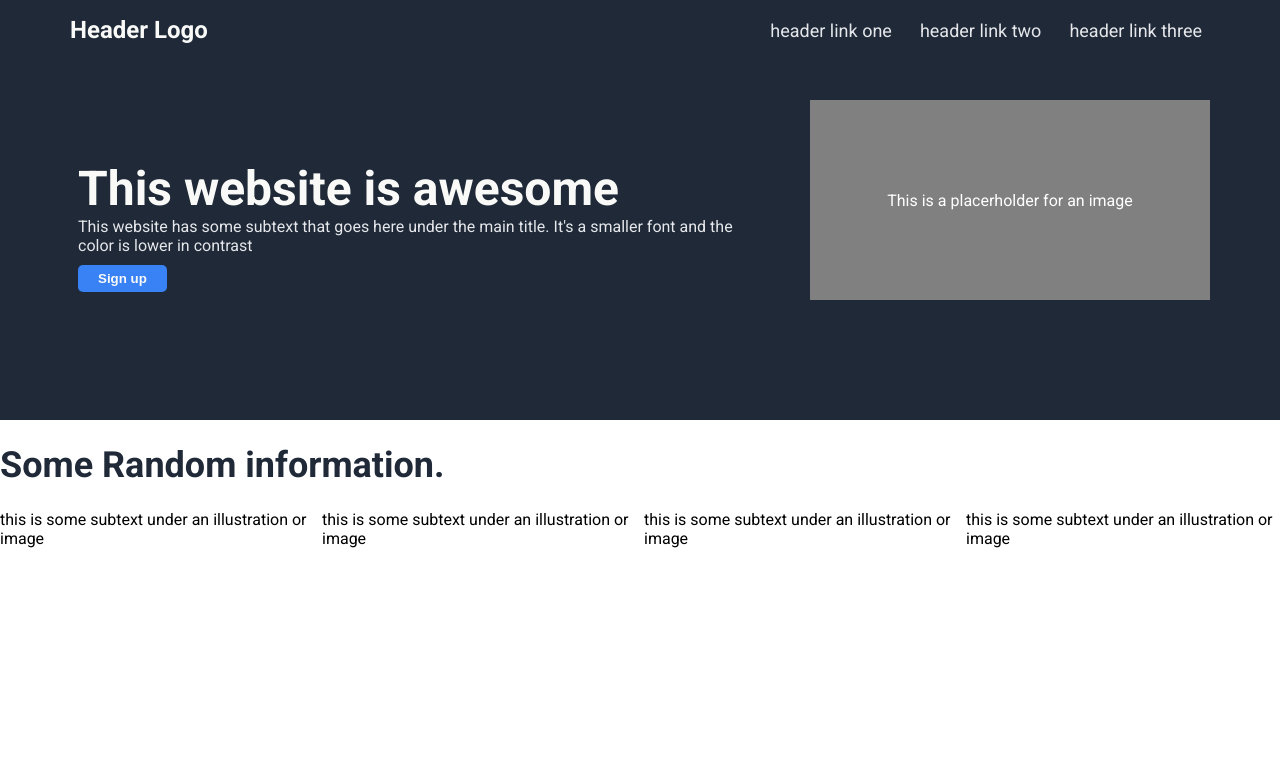
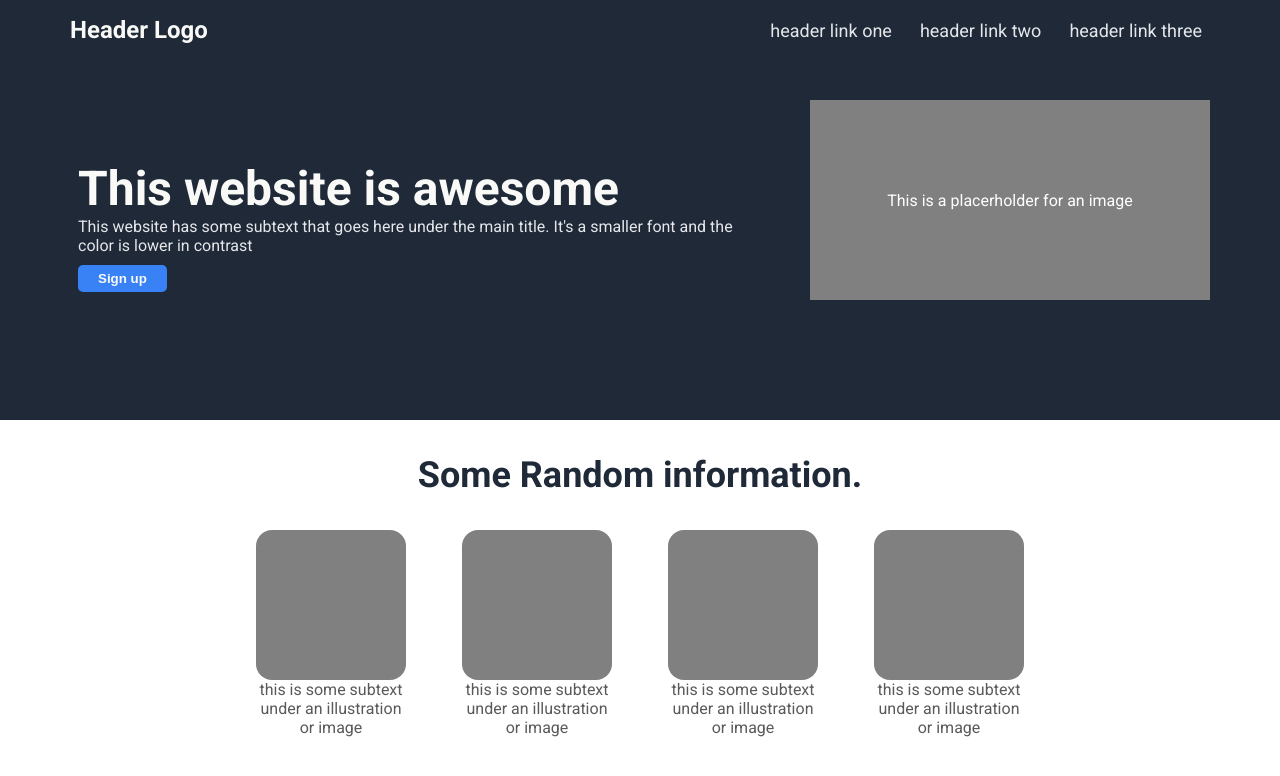
Before and after one commit to AlvaroJBurgos/landing-page, a plain HTML site: page resources/landing-page.html in a window 1280 px wide. Drawn offline with Linux system fonts and the light colour scheme.

Commit message:
Add the style for second section except borders and padding

```diff
--- a/resources/css/style.css
+++ b/resources/css/style.css
@@ -33,6 +33,8 @@ body {
     color: #1F2937;
     font-size: 36px;
     font-weight: 900;
+    text-align: center;
+    padding: 10px;
 }
 
 h1 {
@@ -65,27 +67,15 @@ a {
     font-size: 18px;
 }
 
-/* img {
-    display: flex;
-    flex: auto;
-} */
-
 .image {
     background-color: grey;
     display: flex;
     flex: none;
     justify-content: center;
     align-items: center;
-    /* justify-content: center; */
-    /* padding: 30px; */
     height: 200px;
     width: 400px;
     color: white;
-}
-
-.information img {
-    border-radius: 8px;
-    border: 8px blue;
 }
 
 button {
@@ -98,7 +88,23 @@ button {
 }
 .information {
     display: flex;
-    gap: 8px;
     justify-content: center;
-    align-content: center;
+    align-items: center;
+    gap: 56px;
 }
+
+.item {
+    text-align: center;
+    box-sizing: border-box;
+    width: 150px;
+    height: 150px;
+    color: rgba(0, 0, 0, 0.65)
+
+}
+
+.information-image {
+    height: 150px;
+    width: 150px;
+    background-color: grey;
+    border-radius: 16px;
+}
```
